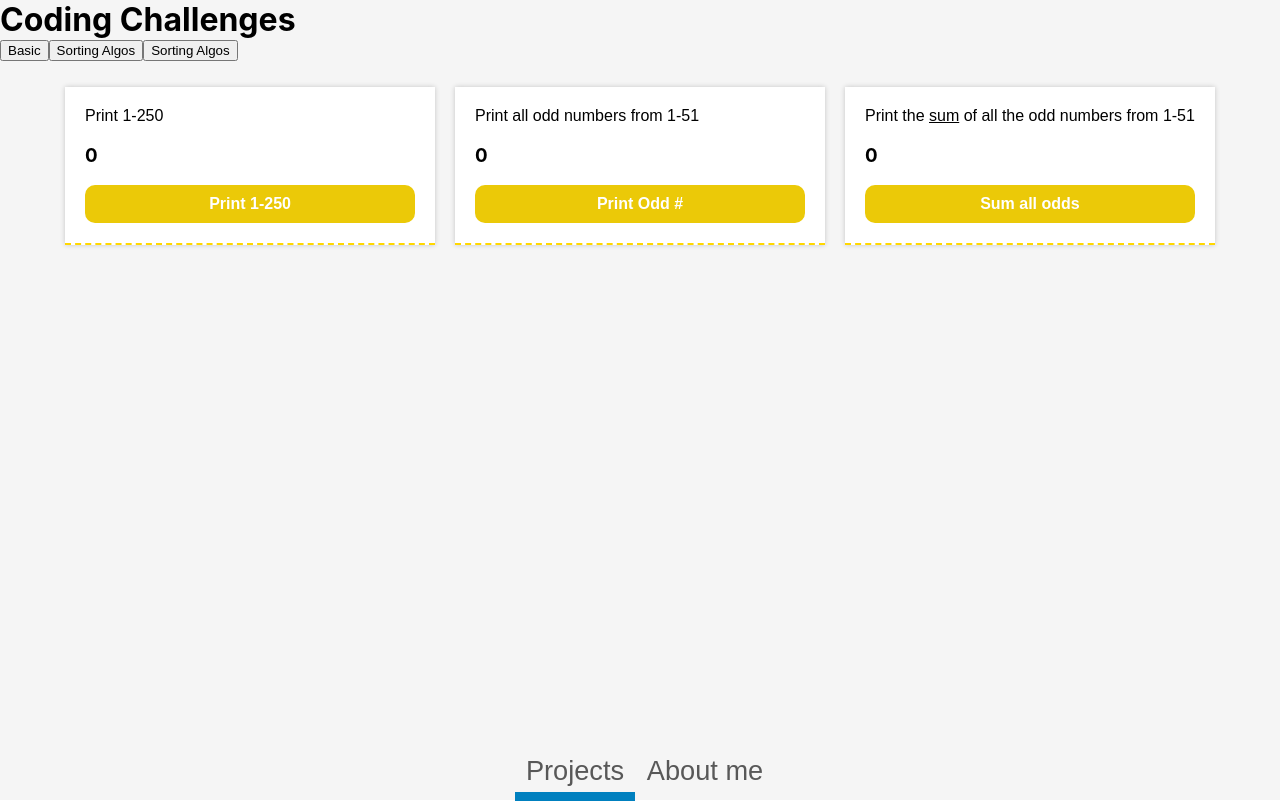
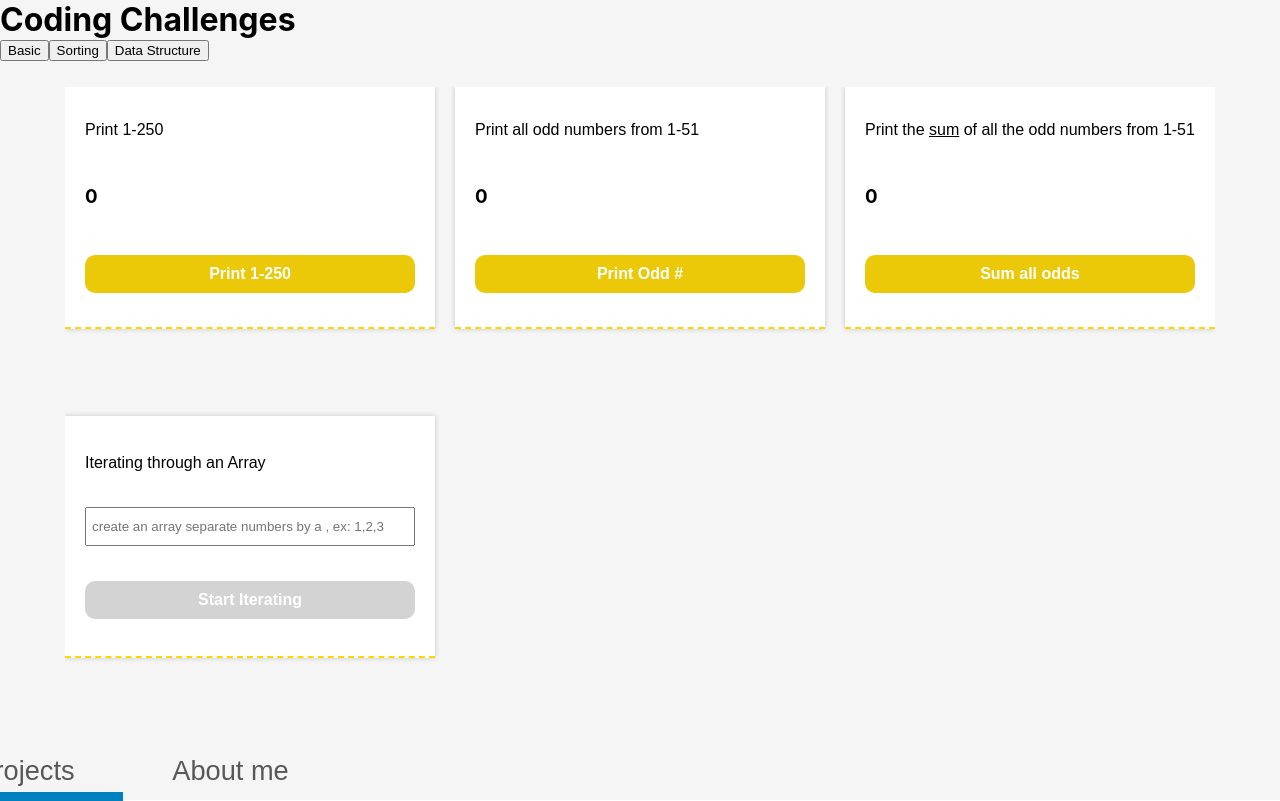
Before and after one commit to louieLouie117/Responsive-Portfolio, a React (Create React App) app in the folder client/: page /code-challenges in a window 1280 px wide. Built offline with nearby package versions, Linux system fonts and the light colour scheme.

Commit message:
iterating an array

```diff
--- a/client/src/App.css
+++ b/client/src/App.css
@@ -10,6 +10,11 @@ h1, p, h2{
  margin: 0;
 }
 
+input{
+  height: 25px;
+  padding: 5px;
+
+}
 
 ul{
   list-style: none;
@@ -20,22 +25,28 @@ body  ::-webkit-scrollbar{
   display: none;
 }
 
-
-.mainNav-container nav {
+.mainNav-container{
+  background: white;
+  width: 100vw;
   position: absolute;
   bottom: 10px;
   left: 50%;
   transform: translate(-50%);
+}
+
+.mainNav-container nav {
+
   height: 30px;
   display: grid;
   grid-template-columns: 1fr 1fr;
   font: 1.7em sans-serif;
-  width: 250px;
   margin: 0 auto;
   white-space: nowrap;
   /* background: red; */
 
 }
+
+
 
 
 /* Projects page----------------------------------------- */
@@ -345,3 +356,20 @@ body  ::-webkit-scrollbar{
 
 
 }
+
+@media screen and (min-width: 700px) {
+
+
+.mainNav-container{
+  background: whitesmoke;
+  width: 400px;
+  position: absolute;
+  bottom: 10px;
+  left: 10%;
+}
+
+
+
+
+
+}
--- a/client/src/components/AlgosBasic.jsx
+++ b/client/src/components/AlgosBasic.jsx
@@ -19,21 +19,21 @@ for (let i=1; i<251; i++) {
 
 }
 
-
 setTimeout(function() {
     if (print === 250) {
         setPrint(!print)
         setPrint(0)
+
     }
 
-}, 500);
+}, 1000);
 
 
 const [odds, setOdds] = useState(0)
 function printOdds() {
     var sum = 0;
     for (let i = 1; i <= 51; i++) {
-        if (i % 2 == 1) {
+        if (i % 2 === 1) {
             sum = sum + i;
             task(i);
 
@@ -54,7 +54,7 @@ setTimeout(function() {
         setOdds(0)
     }
 
-}, 500);
+}, 1000);
 
 
 const [sumOdds, setSumOdds] = useState(0)
@@ -62,7 +62,7 @@ function sumAllOdds() {
     console.log("sum button was click");
     var sum = 0;
     for (let i = 1; i <= 51; i++) {
-        if (i % 2 == 1) {
+        if (i % 2 === 1) {
             sum = sum + i;
             task(sum);
 
@@ -84,7 +84,49 @@ setTimeout(function() {
         setSumOdds(!sumOdds)
         setSumOdds(0)
     }
-}, 500);
+}, 1000);
+
+
+const [inputString, setInputString] = useState()
+const [iteratingNumber, setIteratingNumber] = useState(true)
+
+
+function changeState(e){
+    console.log("input was selected");
+    setIteratingNumber(false)
+     setInputString(e.target.value)
+}
+
+function iteratingArray(){
+    console.log("button was click");
+    // const userArray = inputSting.split(',');
+    // const userArray = inputSting.split`,`.map(i=>+i);
+    console.log(inputString);
+    const userArray = inputString.split(',', 10);
+
+    // const userArray = inputSting.split('').map(i=>Number(i));
+
+    console.log("user array",userArray);
+
+    for (let i = 0; i < userArray.length; i++) {
+        console.log("loop", userArray[i]);
+
+        task(userArray[i]);
+        function task(newArr) {
+            setTimeout(function() {
+                console.log("inside the time the timer",newArr);
+                setIteratingNumber(newArr)
+
+            }, 800* i);
+
+          }
+    }
+
+
+
+}
+
+
 
 
 
@@ -98,16 +140,17 @@ setTimeout(function() {
                     <h2>Print 1-250</h2>
                     <h3>{print}</h3>
                     <button
-                    style={{ background:  print? "gray" : "rgb(235, 201, 8)" }}
+                    style={{ background:  print? "lightGray" : "rgb(235, 201, 8)" }}
                     disabled={print}
-                    onClick={printFunction}>Print 1-250</button>
+                    onClick={printFunction}
+                    >Print 1-250</button>
                 </li>
 
                 <li>
                     <h2>Print all odd numbers from 1-51</h2>
                     <h3>{odds}</h3>
                     <button
-                    style={{ background:  odds? "gray" : "rgb(235, 201, 8)" }}
+                    style={{ background:  odds? "lightGray" : "rgb(235, 201, 8)" }}
                     disabled={odds}
                     onClick={printOdds}
                     >Print Odd #</button>
@@ -118,11 +161,29 @@ setTimeout(function() {
                     <h2>Print the <u>sum</u> of all the odd numbers from  1-51</h2>
                     <h3>{sumOdds}</h3>
                     <button
-                    style={{ background:  sumOdds? "gray" : "rgb(235, 201, 8)" }}
+                    style={{ background:  sumOdds? "lightGray" : "rgb(235, 201, 8)" }}
                     disabled={sumOdds}
                     onClick={sumAllOdds}
                     >Sum all odds </button>
                 </li>
+
+
+                <li>
+                    <h2>Iterating through an Array <b> {iteratingNumber}</b></h2>
+                    <input
+                    type="text"
+                    placeholder="create an array separate numbers by a , ex: 1,2,3 "
+                    onChange={changeState}
+
+                    />
+
+                    <button
+                    style={{ background:  iteratingNumber? "lightGray" : "rgb(235, 201, 8)" }}
+                    disabled={iteratingNumber}
+                    onClick={iteratingArray}
+                    >Start Iterating</button>
+                </li>
+
 
 
             </ul>
--- a/client/src/components/MainNav.jsx
+++ b/client/src/components/MainNav.jsx
@@ -12,7 +12,6 @@ const [about, setAbout] = useState(false)
     return (
         <div className="mainNav-container">
             <nav>
-
                 <Link to="/"
                 onClick={ ()=> setProject(!project)}
                 style={{ borderBottom: project ? " solid 9px #0080BF" : "none" }}
--- a/client/src/modules/Algos.modules.css
+++ b/client/src/modules/Algos.modules.css
@@ -3,15 +3,20 @@
     padding: 10px;
     max-width: 25em;
     justify-self: center;
+
   }
+
 
   .basicAlgos-container ul{
     display: grid;
     row-gap: 10px;
-
+    height: 81vh;
+    overflow: scroll;
   }
   .basicAlgos-container li{
     display: grid;
+    height: 200px;
+    align-items: center;
     background: white;
     padding: 20px;
     border-bottom: 2px dashed gold;
@@ -49,3 +54,16 @@
 
 
   }
+
+
+  @media screen and (min-width: 1500px) {
+
+
+  .basicAlgos-container ul{
+        column-gap: 20px;
+      grid-template-columns: 1fr 1fr 1fr 1fr;
+  }
+
+
+
+  }
--- a/client/src/views/CodeChallenges.jsx
+++ b/client/src/views/CodeChallenges.jsx
@@ -36,9 +36,9 @@ const CodeChallenges = props => {
     return (
         <div>
             <h1>Coding Challenges</h1>
-            <button onClick={showBasicAlgos}>Basic</button>
-            <button onClick={showSortingAlgos}>Sorting Algos</button>
-            <button onClick={showDataAlgos}>Sorting Algos</button>
+            <button onClick={showBasicAlgos} id="AlgosBasic">Basic</button>
+            <button onClick={showSortingAlgos} id="AlgosSorting">Sorting</button>
+            <button onClick={showDataAlgos} id="AlgosData">Data Structure</button>
 
 
             <div style={{ display:  basic? "grid" : "none" }} >
```
